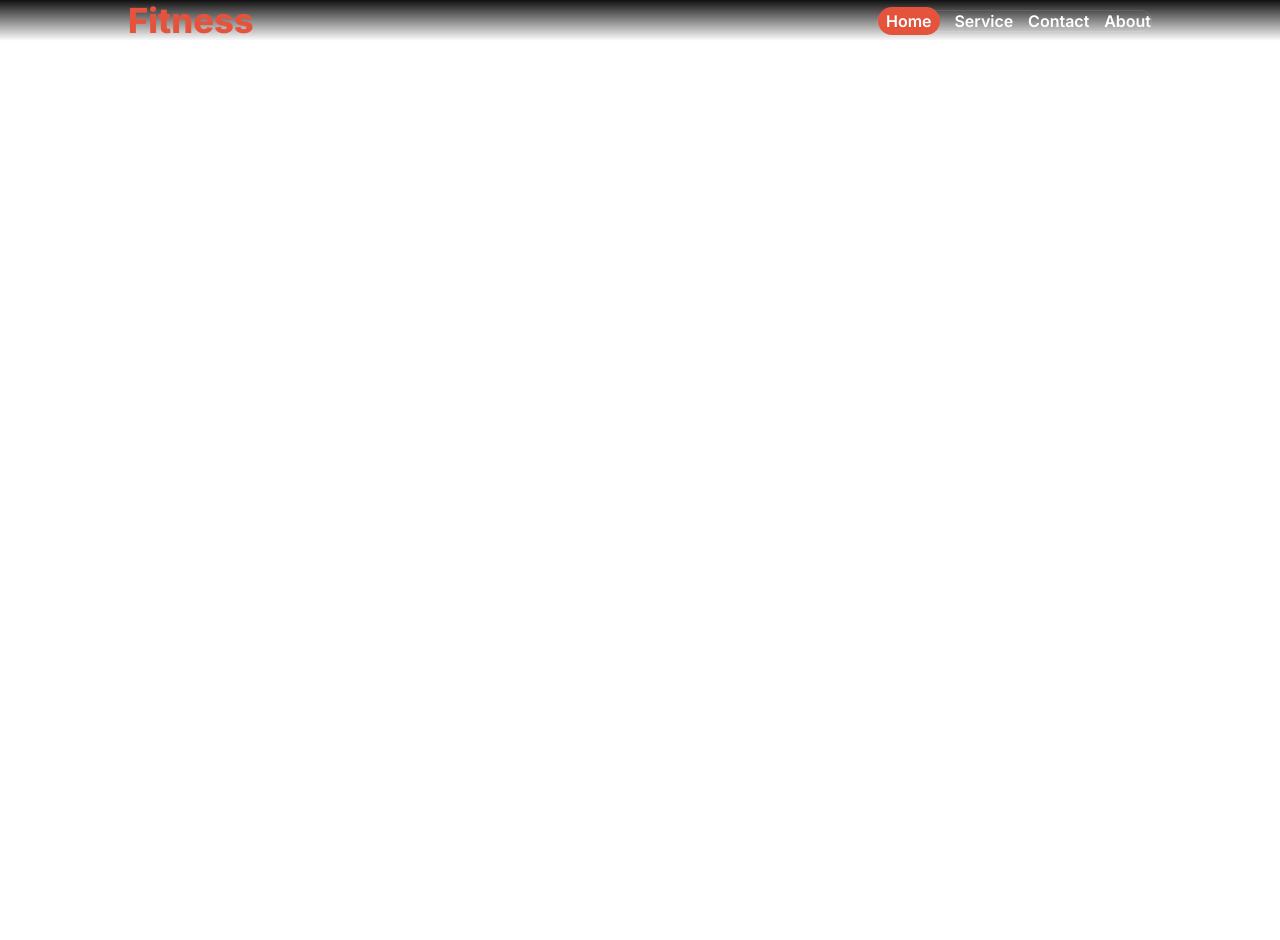
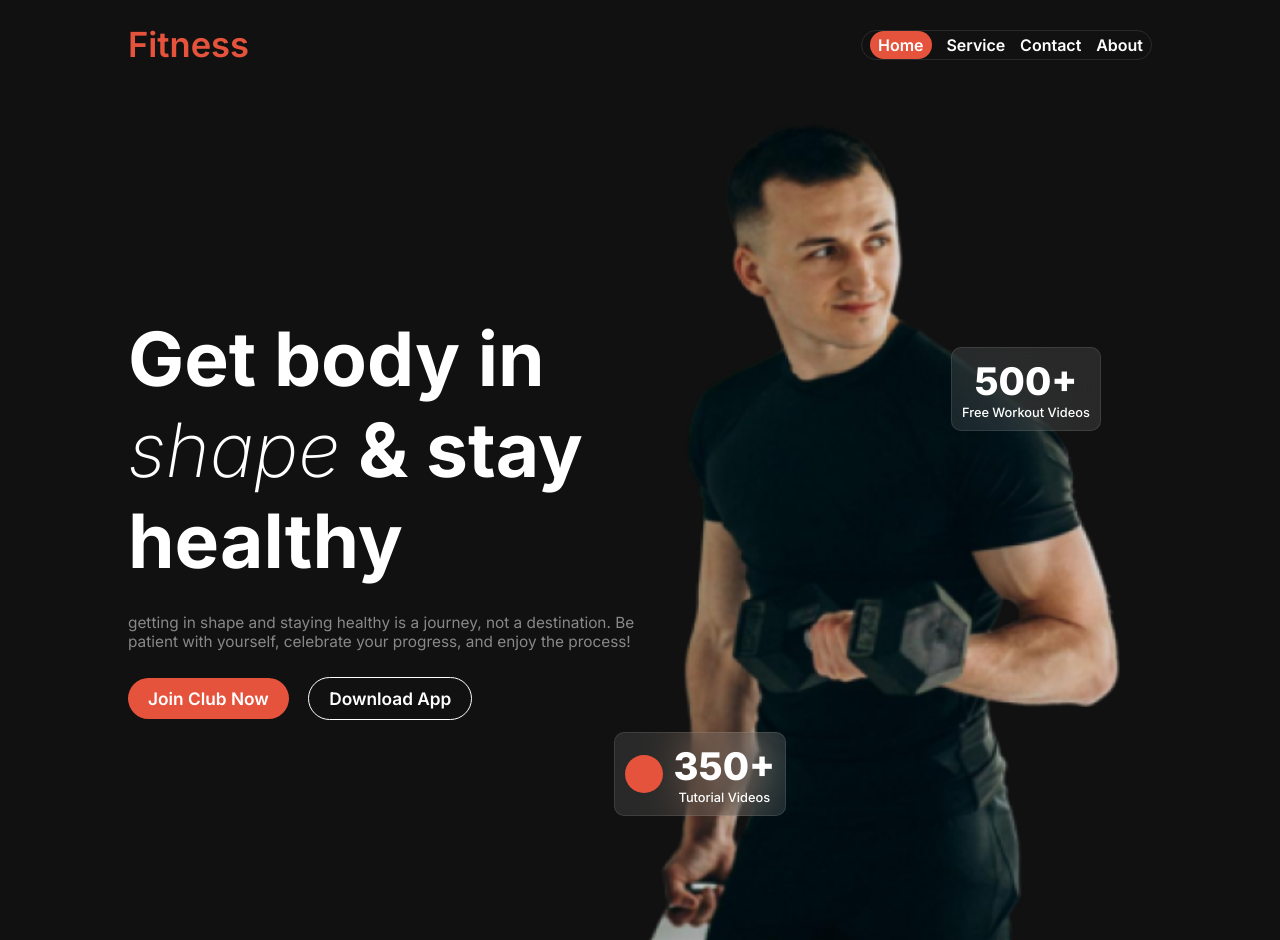
Before and after one commit to Taanveer22/wdm-2, a plain HTML site: page index.html in a window 1280 px wide. Shown: the top 940 px of the page. Before the commit the page ends 800 px from the top, so only its background shows below. Drawn offline with Linux system fonts and the light colour scheme.

Commit message:
alhamdulliah banner section done

```diff
--- a/css/responsive.css
+++ b/css/responsive.css
@@ -11,4 +11,23 @@
     nav{
         justify-content: space-around;
     }
+
+    .banner{
+        flex-direction: column;
+        align-items: center;
+    }
+
+    .banner-text{
+        width: 80%;
+    }
+
+    .banner-photo{
+        width: 85%;
+    }
+
+    .btn-1{
+        margin-bottom: 15px;
+    }
+
+
 }
--- a/css/style.css
+++ b/css/style.css
@@ -12,9 +12,10 @@
 
 /* header section start-------------------------------------------------------------------------- */
 header {
-    background: linear-gradient(180.00deg, rgb(17, 17, 17), rgba(119, 119, 119, 0) 100%);
-    /* background: rgb(17, 17, 17); */
+    background: linear-gradient(180deg, rgb(17, 17, 17) 100%,rgba(119, 119, 119, 0) 100%);
+    /* background: linear-gradient(90deg, rgba(15,14,30,1) 0%, rgba(9,9,121,1) 35%, rgba(0,212,255,1) 100%); */
     margin-bottom: 6rem;
+    padding-top: 1.5rem;
 }
 
 /* nav related css */
@@ -24,13 +25,14 @@ nav {
     display: flex;
     justify-content: space-between;
     align-items: center;
+    margin-bottom: 1.5rem;
     /* border: 1px solid green; */
 }
 
 .nav-title {
     color: rgb(230, 83, 60);
     font-size: 2.16rem;
-    font-weight: 800;
+    font-weight: 600;
     /* border: 1px solid green; */
 }
 
@@ -39,6 +41,7 @@ nav {
     gap: 0.93rem;
     border: 1px solid rgba(255, 255, 255, 0.1);
     border-radius: 2.34rem;
+    padding: 0.25rem 0.50rem;
 }
 
 .menu li {
@@ -58,6 +61,114 @@ nav {
     padding: 0.25rem 0.50rem;
 }
 
-.hamburger-menu{
+.hamburger-menu {
     display: none;
 }
+
+/* banner related css */
+.banner {
+    max-width: 1024px;
+    margin: 0 auto;
+    display: flex;
+    justify-content: space-evenly;
+    align-items: center;
+}
+
+.banner-text {
+    width: 50%;
+}
+
+.banner-text h1 {
+    font-size: 4.68rem;
+    color: rgb(255, 255, 255);
+    font-weight: 700;
+    margin-bottom: 1.68rem;
+}
+
+.banner-text p {
+    color: rgba(255, 255, 255, 0.5);
+    font-size: 0.96rem;
+    margin-bottom: 1.68rem;
+}
+
+.italic-title {
+    font-style: italic;
+    font-weight: 200;
+}
+
+.btn-1 {
+    border-radius: 2.52rem;
+    background: rgb(230, 83, 60);
+    padding: 0.62rem 1.25rem;
+    border: none;
+    color: rgb(255, 255, 255);
+    font-size: 1.08rem;
+    font-weight: 600;
+    margin-right: 15px;
+}
+
+.btn-2 {
+    border-radius: 2.52rem;
+    background: transparent;
+    padding: 0.62rem 1.25rem;
+    border: 1px solid white;
+    color: rgb(255, 255, 255);
+    font-size: 1.08rem;
+    font-weight: 600;
+}
+
+.banner-photo {
+    width: 50%;
+    position: relative;
+}
+
+.banner-photo img{
+    width: 100%;
+}
+
+
+.video-badge-1 {
+    border: 1px solid rgba(255, 255, 255, 0.1);
+    border-radius: 10px;
+    backdrop-filter: blur(25px);
+    background: rgba(255, 255, 255, 0.1);
+    padding: 10px;
+    position: absolute;
+    bottom: 60%;
+    right: 10%;
+}
+
+.video-badge-2 {
+    border: 1px solid rgba(255, 255, 255, 0.1);
+    border-radius: 10px;
+    backdrop-filter: blur(25px);
+    background: rgba(255, 255, 255, 0.1);
+    padding: 10px;
+    display: flex;
+    justify-content: space-between;
+    align-items: center;
+    gap: 10px;
+    position: absolute;
+    bottom: 15%;
+    left: -5%;
+}
+
+.circle{
+    width: 2.38rem;
+    height: 2.38rem;
+    background: rgb(230, 83, 60);
+    border-radius: 50%;
+}
+
+
+.vb-big{
+    font-size: 2.38rem;
+    font-weight: 800;
+    color: white;
+}
+
+.vb-small{
+    font-size: 0.80rem;
+    font-weight: 500;
+    color: white;
+}
--- a/index.html
+++ b/index.html
@@ -1,5 +1,6 @@
 <!DOCTYPE html>
 <html lang="en">
+
 <head>
     <meta charset="UTF-8">
     <meta name="viewport" content="width=device-width, initial-scale=1.0">
@@ -8,7 +9,9 @@
     <link rel="stylesheet" href="./css/style.css">
     <link rel="stylesheet" href="./css/responsive.css">
     <!-- font awesome icon link -->
-     <link rel="stylesheet" href="https://cdnjs.cloudflare.com/ajax/libs/font-awesome/6.7.2/css/all.min.css" integrity="sha512-Evv84Mr4kqVGRNSgIGL/F/aIDqQb7xQ2vcrdIwxfjThSH8CSR7PBEakCr51Ck+w+/U6swU2Im1vVX0SVk9ABhg==" crossorigin="anonymous" referrerpolicy="no-referrer" />
+    <link rel="stylesheet" href="https://cdnjs.cloudflare.com/ajax/libs/font-awesome/6.7.2/css/all.min.css"
+        integrity="sha512-Evv84Mr4kqVGRNSgIGL/F/aIDqQb7xQ2vcrdIwxfjThSH8CSR7PBEakCr51Ck+w+/U6swU2Im1vVX0SVk9ABhg=="
+        crossorigin="anonymous" referrerpolicy="no-referrer" />
 </head>
 
 <body>
@@ -30,8 +33,36 @@
                 <i class="fa-solid fa-bars"></i>
             </div>
         </nav>
+
+        <!-- banner related html -->
+        <div class="banner">
+            <div class="banner-text">
+                <h1>Get body in <span class="italic-title">shape</span> & stay healthy</h1>
+                <p>getting in shape and staying healthy is a journey, not a destination. Be patient with yourself,
+                    celebrate your progress, and enjoy the process!</p>
+                <button class="btn-1">Join Club Now</button>
+                <button class="btn-2">Download App</button>
+            </div>
+
+            <div class="banner-photo">
+                <img src="./resources/images/Image 1.png" alt="">
+                <button class="video-badge-1">
+                    <span class="vb-big">500+</span> <br>
+                    <span class="vb-small">Free Workout Videos</span>
+                </button>
+
+                <button class="video-badge-2">
+                    <div class="circle"></div>
+                    <div class="">
+                        <span class="vb-big">350+</span> <br>
+                        <span class="vb-small">Tutorial Videos</span>
+                    </div>
+                </button>
+            </div>
+        </div>
     </header>
 
 
 </body>
+
 </html>
```
Lines whose indentation alone changed are shown as unchanged.
